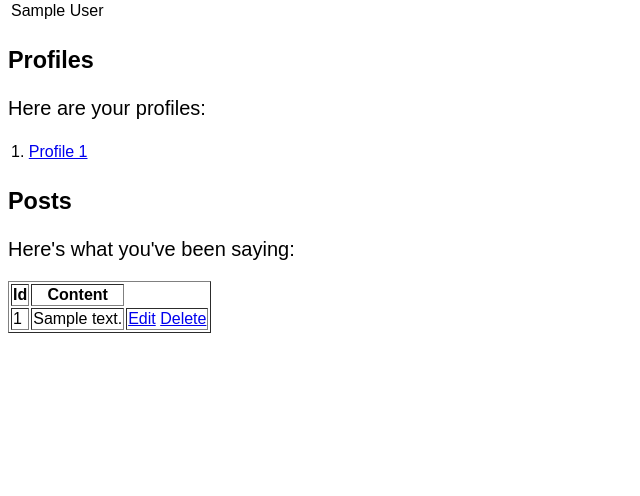
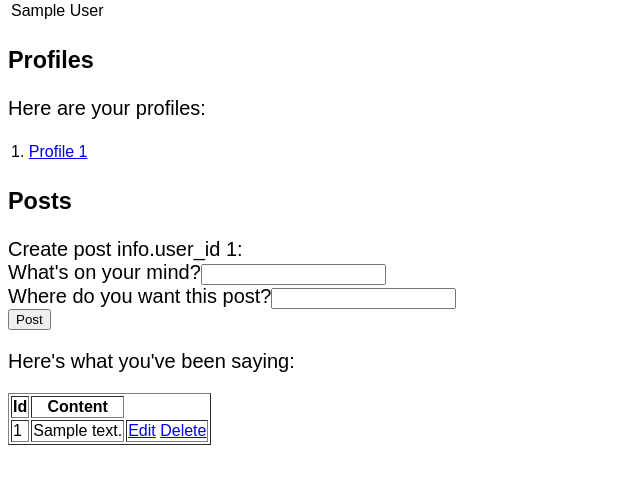
Before and after one commit to eakelly/social-network, a Flask app: template webserver/templates/user_info.html in a window 1280 px wide. Shown: the part 304-800 px from the top of the page, without its empty margins (0-640 px from the left). Run offline with Flask 2, Linux system fonts and the light colour scheme; the template is opened without the code that fills it: most values are stand-ins (such as "Sample title", 1, 10 or a date in 2020); parts of the project's set-up code (start-up, migrations or seed data) failed here and were passed over.

Commit message:
Add create post functionality (#7)
Co-authored-by: Elizabeth Kelly <elizabethkelly@Elizabeths-Air.lan>

```diff
--- a/webserver/server.py
+++ b/webserver/server.py
@@ -142,25 +142,30 @@ def login_render():
       return render_template('index.html', error='User ID or Password is incorrect. Please try again.')
 
 
-@app.route('/user_info/<string:id>', methods=["GET"])
+@app.route('/user_info/<string:id>', methods=["GET", "POST"])
 def user_info(id):
-  if "GET" == request.method:
-    user_info_query = application.user_info.fetch_user_info(id)
-    user_info = g.conn.execute(user_info_query)
 
-    user_friends_query = application.user_info.fetch_user_friends(id)
-    user_friends = g.conn.execute(user_friends_query)
+  if "POST" == request.method:
+    content = request.form['create_post']
+    profile_id = request.form['profile_id']
+    user = g.conn.execute("INSERT INTO posts(user_id, profile_id, content) VALUES ({}, {}, '{}') RETURNING user_id".format(id, profile_id, content))
 
-    user_posts_query = application.user_info.fetch_user_posts(id)
-    user_posts = g.conn.execute(user_posts_query)
+  user_info_query = application.user_info.fetch_user_info(id)
+  user_info = g.conn.execute(user_info_query)
 
-    user_locations_query = application.user_info.fetch_user_locations(id)
-    user_locations = g.conn.execute(user_locations_query)
+  user_friends_query = application.user_info.fetch_user_friends(id)
+  user_friends = g.conn.execute(user_friends_query)
 
-    user_profiles_query = application.user_info.fetch_user_profiles(id)
-    user_profiles = g.conn.execute(user_profiles_query)
+  user_posts_query = application.user_info.fetch_user_posts(id)
+  user_posts = g.conn.execute(user_posts_query)
 
-    return render_template('user_info.html', info=user_info, friends=user_friends, posts=user_posts, locations=user_locations, profiles=user_profiles)
+  user_locations_query = application.user_info.fetch_user_locations(id)
+  user_locations = g.conn.execute(user_locations_query)
+
+  user_profiles_query = application.user_info.fetch_user_profiles(id)
+  user_profiles = g.conn.execute(user_profiles_query)
+
+  return render_template('user_info.html', info=user_info, friends=user_friends, posts=user_posts, locations=user_locations, profiles=user_profiles)
 
 
 @app.route('/user_info/user_profile/<string:userid>/<string:profileid>', methods=["GET"])
--- a/webserver/templates/user_info.html
+++ b/webserver/templates/user_info.html
@@ -49,6 +49,13 @@
     {%endfor%}
 </table>
 <h3>Posts</h3>
+<form method="POST" action="">
+    <p>Create post info.user_id {{info.user_id}}:<br />
+      <label for="create_post">What's on your mind?</label><input type="text" value="" name="create_post"><br />
+      <label for="profile_id">Where do you want this post?</label><input type="text" value="" name="profile_id"><br />
+      <input type="submit" value="Post"></p>
+  </form>
+
 <p>Here's what you've been saying:</p>
 <table border="1">
     <tr>
```
